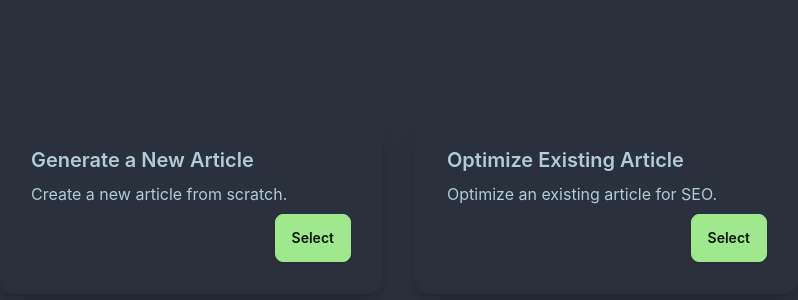
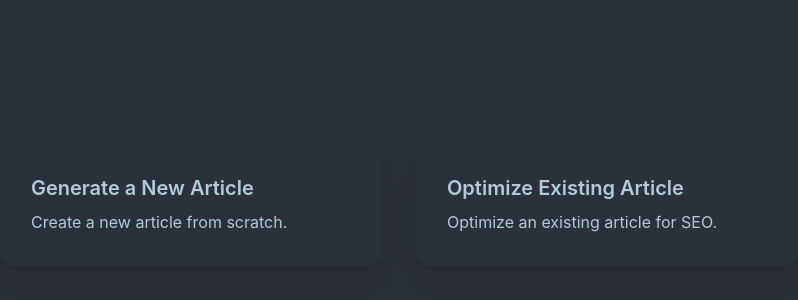
Before and after one commit to Phronesis255/NMW-FAST, a React (Vite) app in the folder frontend/: page / in a window 1280 px wide. Shown: the part 196-496 px from the top of the page, without its empty margins (17-815 px from the left). Built offline with nearby package versions, Linux system fonts and the light colour scheme.

Commit message:
changed HomePage

```diff
--- a/frontend/src/components/HomePage.jsx
+++ b/frontend/src/components/HomePage.jsx
@@ -1,29 +1,18 @@
-// src/components/HomePage.jsx
 import React from 'react';
 
 const HomePage = ({ onSelect }) => {
     return (
         <div className="flex justify-center items-center h-screen">
-            <div className="card w-96 bg-base-100 shadow-xl m-4">
+            <div className="card w-96 bg-base-100 shadow-xl m-4 cursor-pointer" onClick={() => onSelect('generate')}>
                 <div className="card-body">
                     <h2 className="card-title">Generate a New Article</h2>
                     <p>Create a new article from scratch.</p>
-                    <div className="card-actions justify-end">
-                        <button className="btn btn-primary" onClick={() => onSelect('generate')}>
-                            Select
-                        </button>
-                    </div>
                 </div>
             </div>
-            <div className="card w-96 bg-base-100 shadow-xl m-4">
+            <div className="card w-96 bg-base-100 shadow-xl m-4 cursor-pointer" onClick={() => onSelect('optimize')}>
                 <div className="card-body">
                     <h2 className="card-title">Optimize Existing Article</h2>
                     <p>Optimize an existing article for SEO.</p>
-                    <div className="card-actions justify-end">
-                        <button className="btn btn-primary" onClick={() => onSelect('optimize')}>
-                            Select
-                        </button>
-                    </div>
                 </div>
             </div>
         </div>
```
